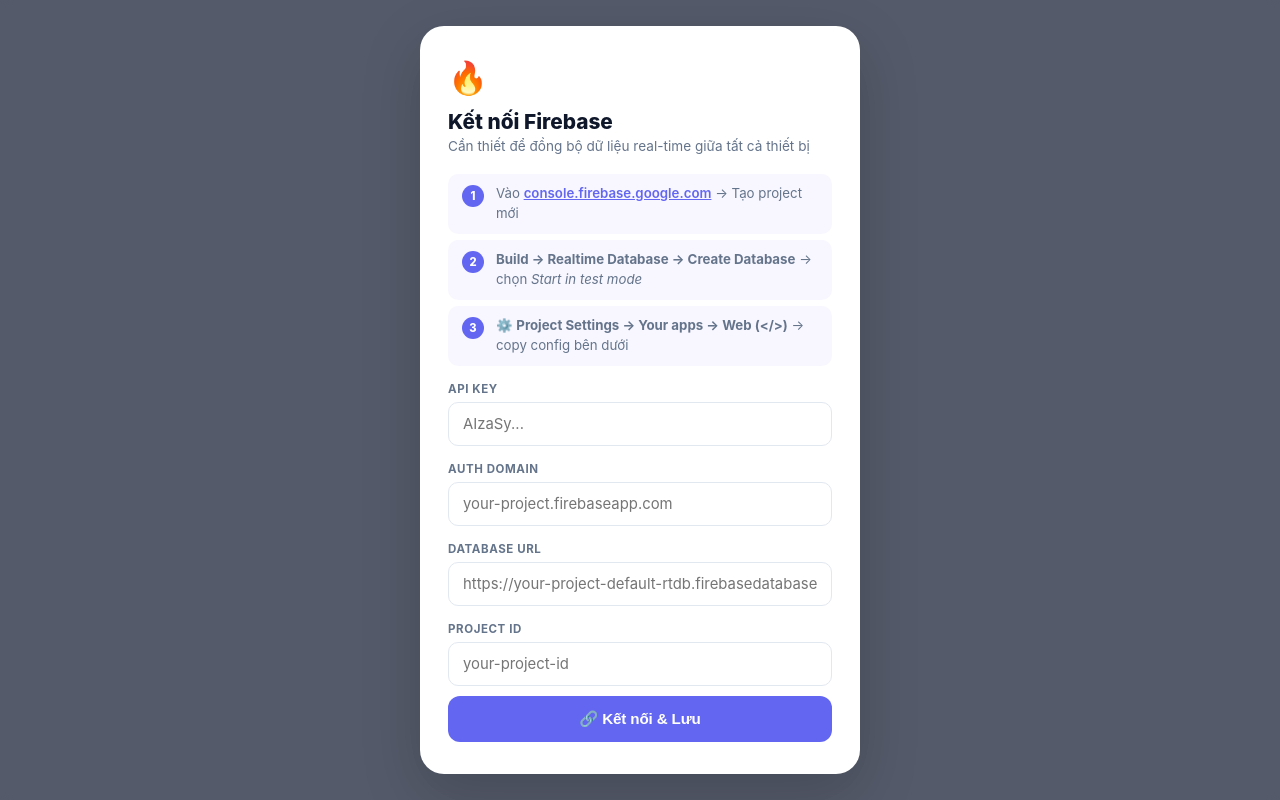
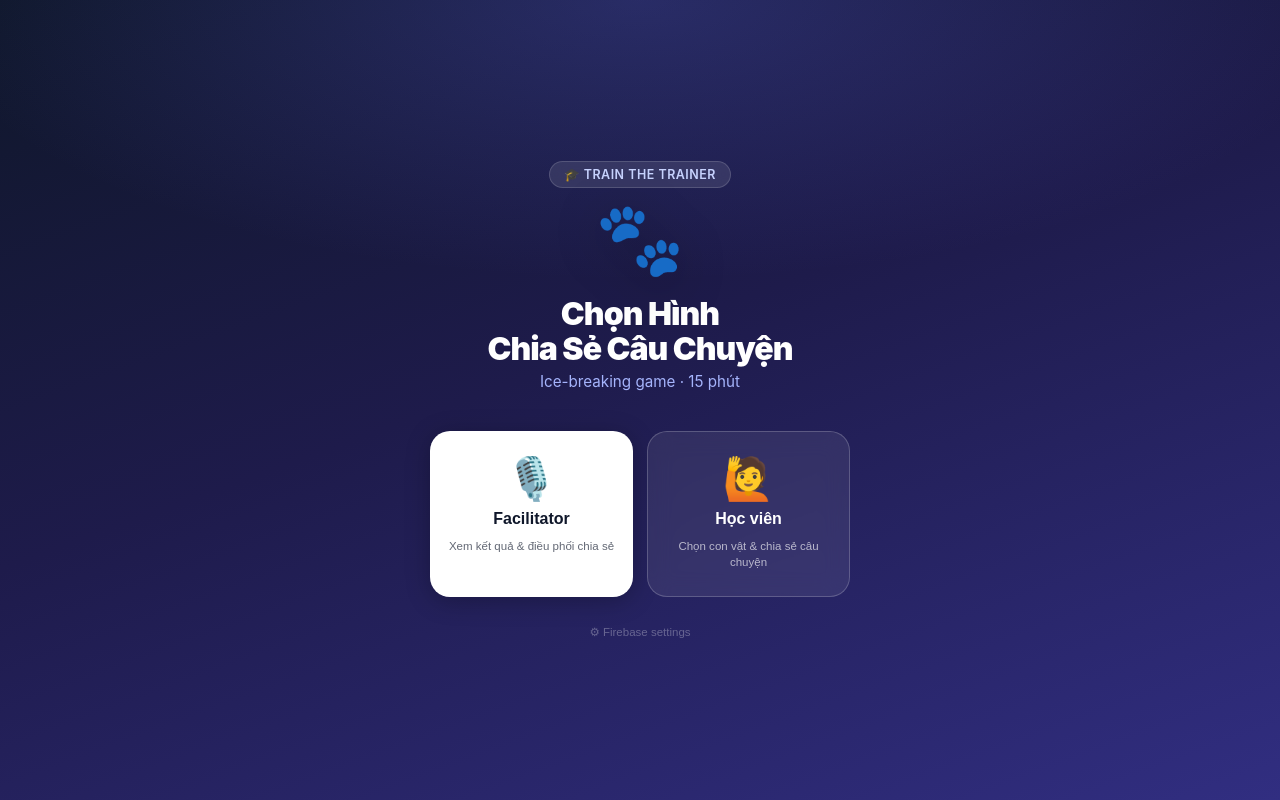
Before and after one commit to tuanai2024-sg/train-the-trainer-game, a plain HTML site: page index.html in a window 1280 px wide. Drawn offline with Linux system fonts and the light colour scheme.

Commit message:
Add files via upload

```diff
--- a/index.html
+++ b/index.html
@@ -979,9 +979,18 @@
 function skipPerson(){stopTimer();}
 
 // ═══ BOOT ═══
+const DEFAULT_CFG = {
+  apiKey: "AIzaSyCF0csqjoJQmWlX0AHV4mNc4Yc-8TYrRAo",
+  authDomain: "train-the-trainer-game.firebaseapp.com",
+  databaseURL: "https://train-the-trainer-game-default-rtdb.asia-southeast1.firebasedatabase.app",
+  projectId: "train-the-trainer-game"
+};
+
 window.addEventListener('load',()=>{
-  const cfg=getCfg();
-  if(cfg&&initFB(cfg)){
+  // Auto-save default config if not set
+  if(!getCfg()) localStorage.setItem('fb_cfg', JSON.stringify(DEFAULT_CFG));
+  const cfg = getCfg();
+  if(cfg && initFB(cfg)){
     show('s-land');
   } else {
     show('s-setup');
```
